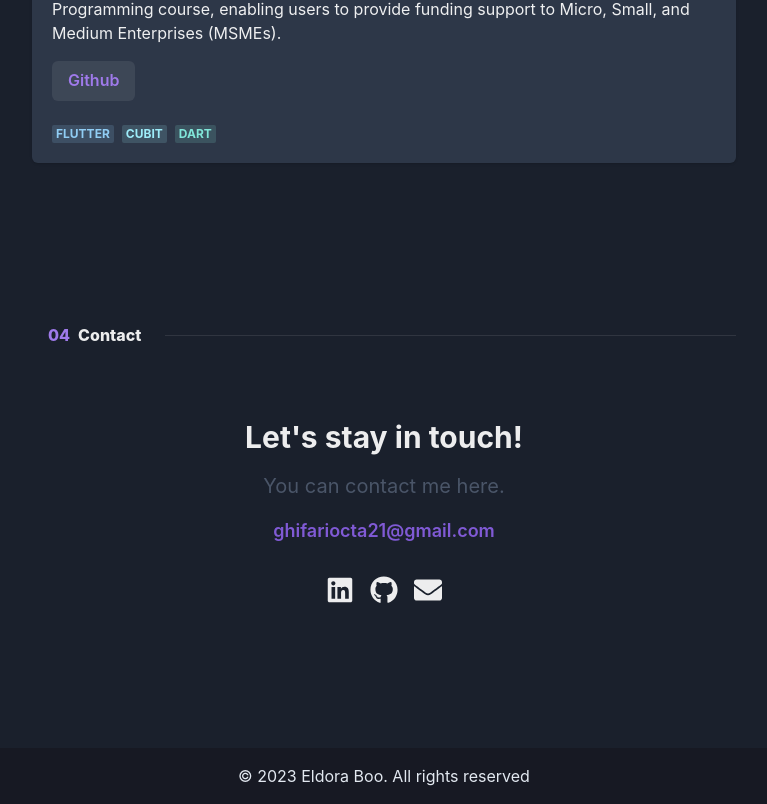
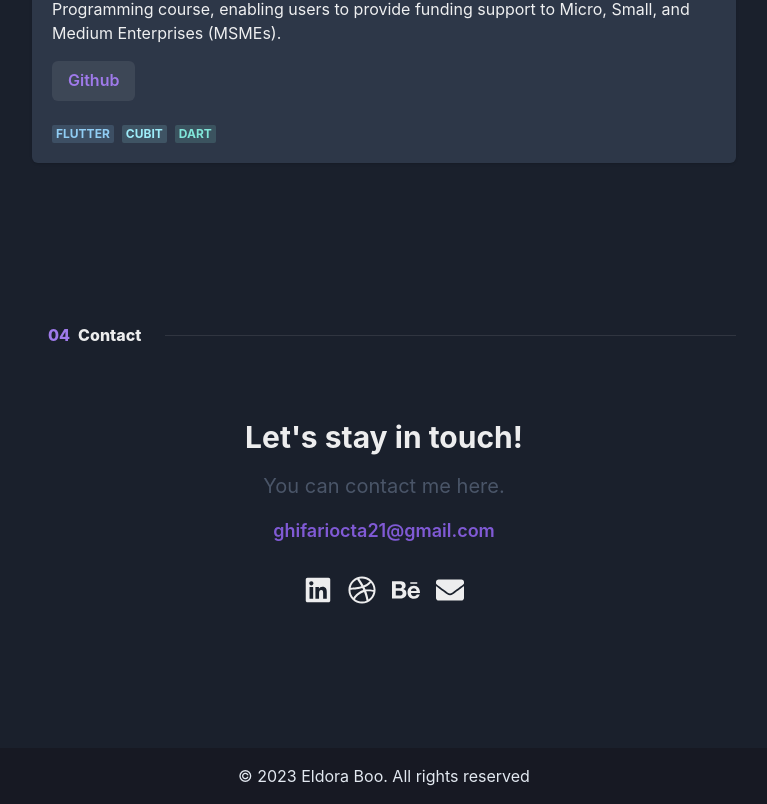
Before and after one commit to ramzyazhari/web-portfolio, a React (Create React App) app: page / in a window 1280 px wide. Shown: the part 4045-4849 px from the top of the page, without its empty margins (256-1023 px from the left). Built offline with nearby package versions, Linux system fonts and the light colour scheme.

Commit message:
feat: remove github, add dribbble and behance

```diff
--- a/public/content/Profile.md
+++ b/public/content/Profile.md
@@ -12,7 +12,8 @@ Mobile App Developer specializing in Android development with Kotlin and cross-p
 ## Contact
 You can contact me here.
 - LinkedIn: https://linkedin.com/in/ghifariocta
-- GitHub: https://github.com/ghifari21
+- Dribbble: https://dribbble.com/ramzy-azhari
+- Behance: https://www.behance.net/ramzyazhari
 - Email: ghifariocta21@gmail.com
 
 ## Logo
--- a/src/components/Contact.js
+++ b/src/components/Contact.js
@@ -8,7 +8,7 @@ import {
   Heading,
   Center,
 } from "@chakra-ui/react";
-import { FaLinkedin, FaGithub, FaEnvelope } from "react-icons/fa";
+import { FaLinkedin, FaEnvelope, FaBehance, FaDribbble } from "react-icons/fa";
 import ProfileArray from "./ProfileArray";
 
 export default function Contact({ color }) {
@@ -16,8 +16,11 @@ export default function Contact({ color }) {
   const linkedin = () => {
     window.open(`${profile.linkedin}`, "_blank", "noreferrer,noopener");
   };
-  const github = () => {
-    window.open(`${profile.github}`, "_blank", "noreferrer,noopener");
+  const dribbble = () => {
+    window.open(`${profile.dribbble}`, "_blank", "noreferrer,noopener");
+  };
+  const behance = () => {
+    window.open(`${profile.behance}`, "_blank", "noreferrer,noopener");
   };
   const email = () => {
     window.open(`mailto:${profile.email}`, "_blank", "noreferrer,noopener");
@@ -51,7 +54,8 @@ export default function Contact({ color }) {
             <Center>
               <HStack pt={4} spacing={4}>
                 <FaLinkedin onClick={linkedin} size={28} />
-                <FaGithub onClick={github} size={28} />
+                <FaDribbble onClick={dribbble} size={28} />
+                <FaBehance onClick={behance} size={28} />
                 <FaEnvelope onClick={email} size={28} />
               </HStack>
             </Center>
--- a/src/components/ProfileArray.js
+++ b/src/components/ProfileArray.js
@@ -9,7 +9,8 @@ const parseProfile = (mdContent) => {
     about: "",
     contact: "",
     linkedin: "",
-    github: "",
+    dribbble: "",
+    behance: "",
     email: "",
     logo: "",
   };
@@ -33,7 +34,7 @@ const parseProfile = (mdContent) => {
           break;
         case "Contact":
           profile.contact = lines[++i].trim();
-          const contactLinks = ["LinkedIn", "GitHub", "Email"];
+          const contactLinks = ["LinkedIn", "Dribbble", "Behance", "Email"];
           for (const link of contactLinks) {
             const linkLine = lines[++i].substr(2).trim();
             if (linkLine.startsWith(link)) {
@@ -63,7 +64,8 @@ const ProfileArray = () => {
     about: "",
     contact: "",
     linkedin: "",
-    github: "",
+    dribbble: "",
+    behance: "",
     email: "",
     logo: "",
   });
```
